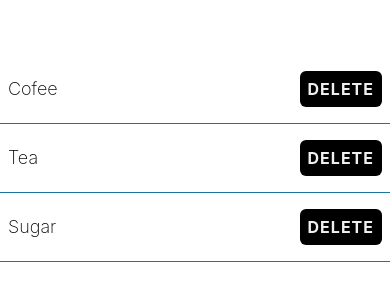
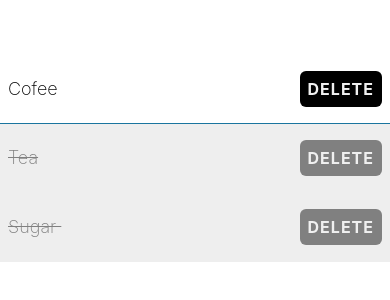
Before and after one commit to shamsdev01/native-1, a React Native app: screen / in a window 390 px wide. Shown: the part 264-564 px from the top of the page. Built offline with nearby package versions, Linux system fonts and the light colour scheme.

Commit message:
Add isCompleted prop to ShoppingListItem and update styles for completed items

```diff
--- a/App.tsx
+++ b/App.tsx
@@ -9,8 +9,8 @@ import { ShoppingListItem } from "./components/ShoppingListitme";
    return (
      <View style={styles.container}>
         <ShoppingListItem name="Cofee" />
-        <ShoppingListItem  name="Tea"/>
-        <ShoppingListItem name="Sugar " />
+        <ShoppingListItem  name="Tea" isCompleted />
+        <ShoppingListItem name="Sugar " isCompleted  />
      </View>
    );
   }
--- a/components/ShoppingListitme.tsx
+++ b/components/ShoppingListitme.tsx
@@ -3,14 +3,15 @@ import { theme } from "../theme";
 
 type props = {
     name: string;
+    isCompleted?: boolean;
 }
 
-export function ShoppingListItem({ name }: props) {
+export function ShoppingListItem({ name, isCompleted }: props) {
 
       // Delete button Function
       const handleDelete = () => {
         Alert.alert(
-            `Are you sure you want to delete ${name}?` ,
+            ` Are you sure you want to delete ${name}?` ,
             "It will be gone Forever",
             [
           {
@@ -25,10 +26,21 @@ export function ShoppingListItem({ name }: props) {
       };
 
   return (
-     <View style={styles.itemContainer}>
-            <Text style={styles.itemText}>{name}</Text>
+     <View style={[
+      styles.itemContainer,
+      isCompleted ? styles.completedContainer : undefined
+
+     ]}>
+            <Text style={[
+              styles.itemText,
+            isCompleted ? styles.completedText : undefined
+
+            ]}>{name}</Text>
             <TouchableOpacity
-             style={styles.button}
+             style={[
+              styles.button,
+              isCompleted ? styles.completedButton : undefined
+             ]}
              onPress={handleDelete}
              >
          <Text style={styles.buttonText}>Delete</Text>
@@ -52,15 +64,35 @@ const styles = StyleSheet.create({
     alignItems: "center",
    justifyContent: "space-between",
   },
+
+completedContainer: {
+    backgroundColor: theme.colorLihgtGrey,
+    borderBottomColor: theme.colorLihgtGrey ,
+},
+
+
   itemText: {
     fontSize: 18,
     fontWeight: "200",
   },
+
+  completedText: {
+    textDecorationLine: "line-through",
+    textDecorationColor: theme.colorGrey,
+    color: theme.colorGrey,
+
+  },
+
   button: {
     backgroundColor: theme.colorBlack,
     padding: 8,
     borderRadius: 6,
   },
+
+completedButton: {
+    backgroundColor: theme.colorGrey,
+},
+
   buttonText: {
     color: theme.colorWhite,
     fontSize: 16,
--- a/theme.ts
+++ b/theme.ts
@@ -2,4 +2,6 @@ export const theme ={
     colorCerulean: '#1a759f',
     colorWhite: '#f0f0f0',
     colorBlack: '#000000',
+    colorGrey: '#808080',
+    colorLihgtGrey: '#eee',
 };
```
